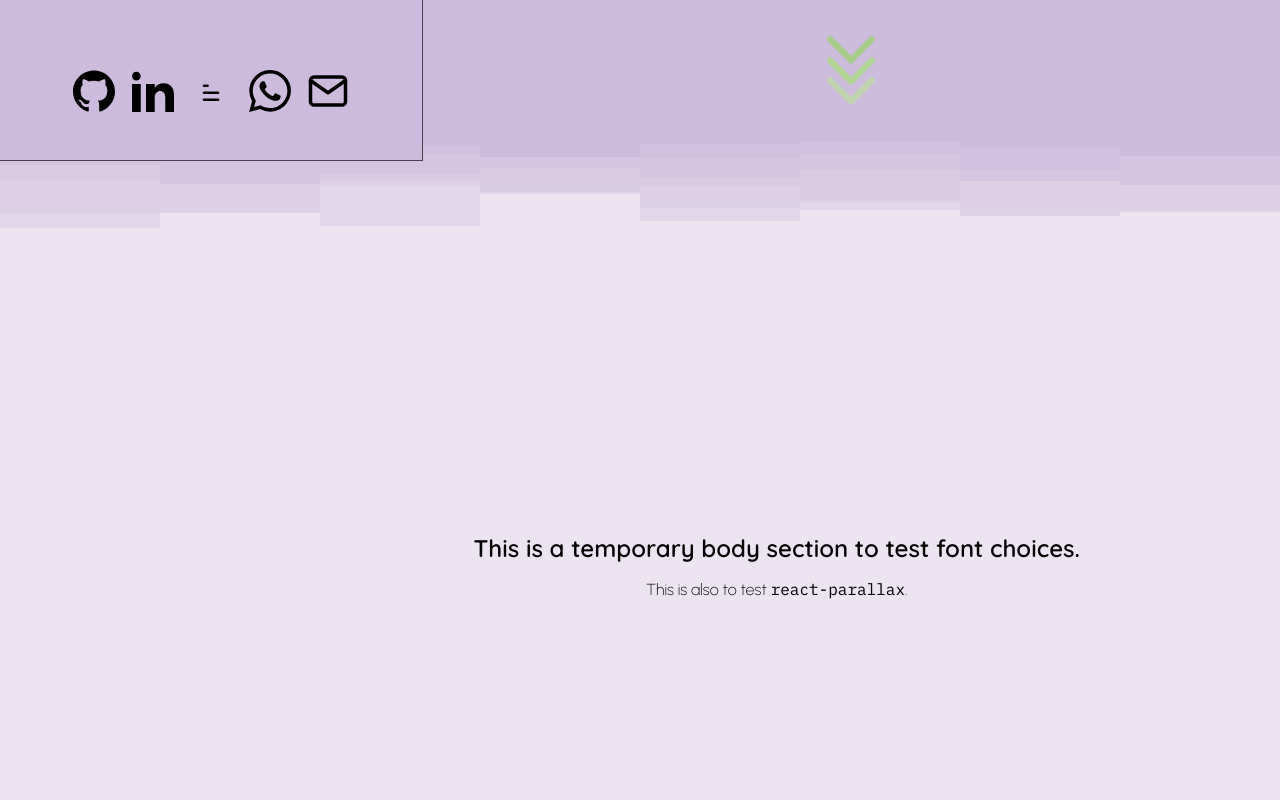
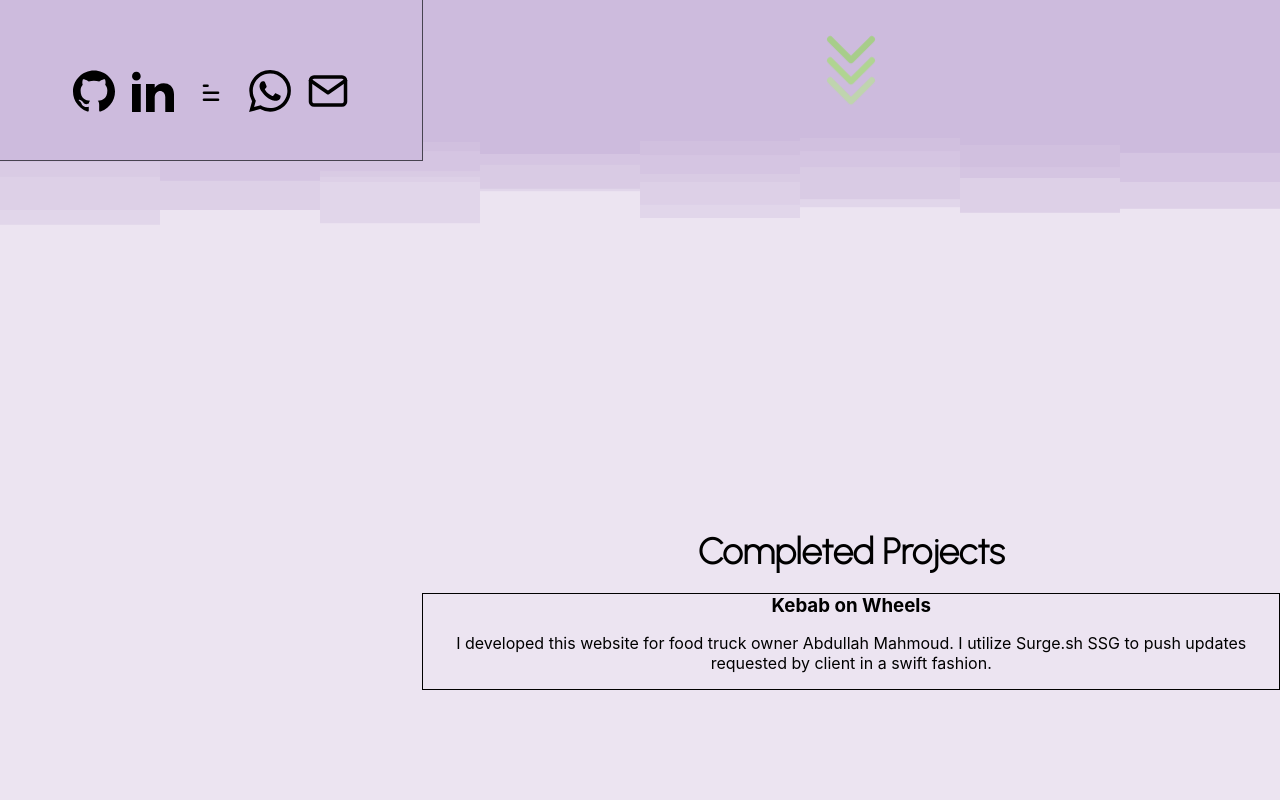
Before and after one commit to hamzafoy/hamza_foy_anthology, a React (Create React App) app: page / in a window 1280 px wide. Shown: the part 660-1460 px from the top of the page. Built offline with nearby package versions, Linux system fonts and the light colour scheme.

Commit message:
beginning work on the projects list container.

```diff
--- a/src/BodySection/BodySection.css
+++ b/src/BodySection/BodySection.css
@@ -19,17 +19,29 @@
     background-size: cover;
 }
 
+
+.project-list__label {
+    font-family: 'Urbanist', sans-serif;
+    font-size: 1.5em;
+    margin-bottom: 2.5vh;
+}
+
+
+.project-list__item {
+    border: 1px black solid;
+}
+
 /*- SVG Styles -*/
 
 .layered-step-white-top {
-    margin-bottom: -7px;
+    margin-bottom: -10px;
     background-image: url('./resources/img/layered-step-white-top.svg');
 
 }
 
 
 .layered-step-white-bottom {
-    margin-top: -7px;
+    margin-top: -10px;
     background-image: url('./resources/img/layered-step-white-bottom.svg');
 }
 
@@ -51,17 +63,21 @@
 
 
 .body {
-    align-self: flex-end;
-    margin-right: 25vh;
+    align-self: center;
+    margin-left: 33%;
+}
+
+
+.project-list__label {
+    font-family: 'Urbanist', sans-serif;
+    font-size: 2.25em;
+    margin-bottom: 2.5vh;
 }
 
 .body__heading {
     font-family: 'Quicksand', sans-serif;
 }
 
-.body__text {
-    font-family: 'Urbanist', sans-serif;
-}
 
 .body__layered-step-divider {
     aspect-ratio: 960/300;
--- a/src/BodySection/BodySection.js
+++ b/src/BodySection/BodySection.js
@@ -23,13 +23,22 @@ class BodySection extends React.Component {
 
                 <section className="body">
 
-                    <h1 className="body__heading">
-                        This is a temporary body section to test font choices.
+                    <h1 className="project-list__label">
+                        Completed Projects
                     </h1>
 
-                    <p className="body__text">
-                        This is also to test <code>react-parallax</code>.
-                    </p>
+                    <aside className="project-list__item">
+
+                        <h1 className="item__label">
+                            Kebab on Wheels
+                        </h1>
+
+                        <p className="item__text">
+                            I developed this website for food truck owner Abdullah Mahmoud. I utilize
+                            Surge.sh SSG to push updates requested by client in a swift fashion.
+                        </p>
+
+                    </aside>
 
                 </section>
 
```
